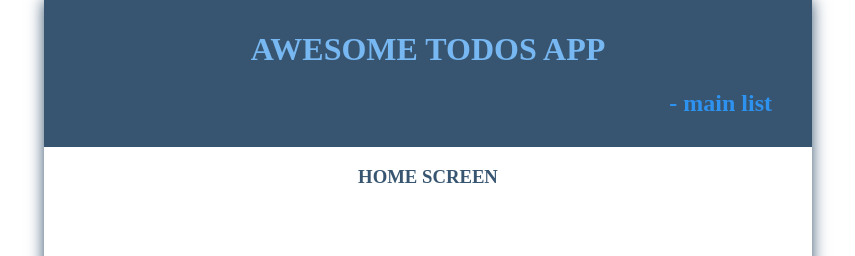
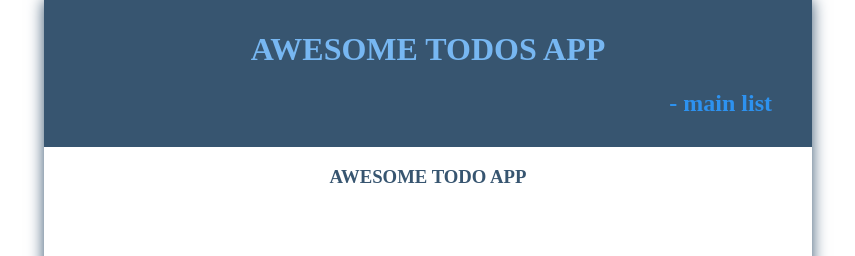
Before and after one commit to skrzypczyk-pawel/AWESOME-TODOS-APP, a React (Create React App) app: page / in a window 1280 px wide. Shown: the top 256 px of the page, without its empty margins (212-1067 px from the left). Built offline with nearby package versions, Linux system fonts and the light colour scheme.

Commit message:
PST-002-add-i18n-translate (#3)

```diff
--- a/package.json
+++ b/package.json
@@ -11,8 +11,11 @@
     "@types/react": "^17.0.11",
     "@types/react-dom": "^17.0.8",
     "aphrodite": "^2.4.0",
+    "husky": "^6.0.0",
+    "i18next": "^20.3.2",
     "react": "^17.0.2",
     "react-dom": "^17.0.2",
+    "react-i18next": "^11.11.0",
     "react-scripts": "^4.0.3",
     "typescript": "^4.3.4",
     "web-vitals": "^1.1.2"
@@ -65,7 +68,6 @@
     "eslint-plugin-jsx-a11y": "^6.4.1",
     "eslint-plugin-react": "^7.24.0",
     "eslint-plugin-react-hooks": "^4.2.0",
-    "husky": "^4.3.8",
     "lint-staged": "^11.0.0",
     "pre-commit": "^1.2.2",
     "prettier": "^2.3.1"
--- /dev/null
+++ b/src/locale/en.ts
@@ -0,0 +1,14 @@
+export const translations = {
+  common: {
+    all: "All",
+    cancel: "Cancel",
+    ok: "OK",
+    email: "Email",
+    confirm: "Confirm",
+    emailAddress: "Email Address",
+  },
+  header: {
+    "title": "awesome todo app",
+    "subtitle": "- main list",
+  },
+};
--- /dev/null
+++ b/src/locale/i18n.ts
@@ -0,0 +1,11 @@
+import i18n from "i18next";
+import { initReactI18next } from "react-i18next";
+import { translations as en } from "./en";
+
+i18n.use(initReactI18next).init({
+  debug: true,
+  fallbackLng: "en",
+  resources: { en },
+});
+
+export default i18n;
--- /dev/null
+++ b/src/locale/index.ts
@@ -0,0 +1 @@
+export { default as i18n } from "./i18n";
--- a/src/screens/HomeScreen.tsx
+++ b/src/screens/HomeScreen.tsx
@@ -3,6 +3,7 @@ import React, { FC } from "react";
 import { StyleSheet, css } from "aphrodite";
 import ScreenWrapper from "components/ScreenWrapper";
 import { colors } from "styles/palette";
+import { i18n } from "locale";
 
 interface Props {}
 
@@ -10,7 +11,7 @@ const HomeScreen: FC<Props> = () => {
   return (
     <ScreenWrapper>
       <div className={css(styles.homeScreen)}>
-        <h3>home screen</h3>
+        <h3>{i18n.t("header:title")}</h3>
       </div>
     </ScreenWrapper>
   );
```
Also changed, not shown: src/App.tsx (+4 -3 lines), .eslintrc.json, 2 other files (tests, documents, lock files or other folders).
